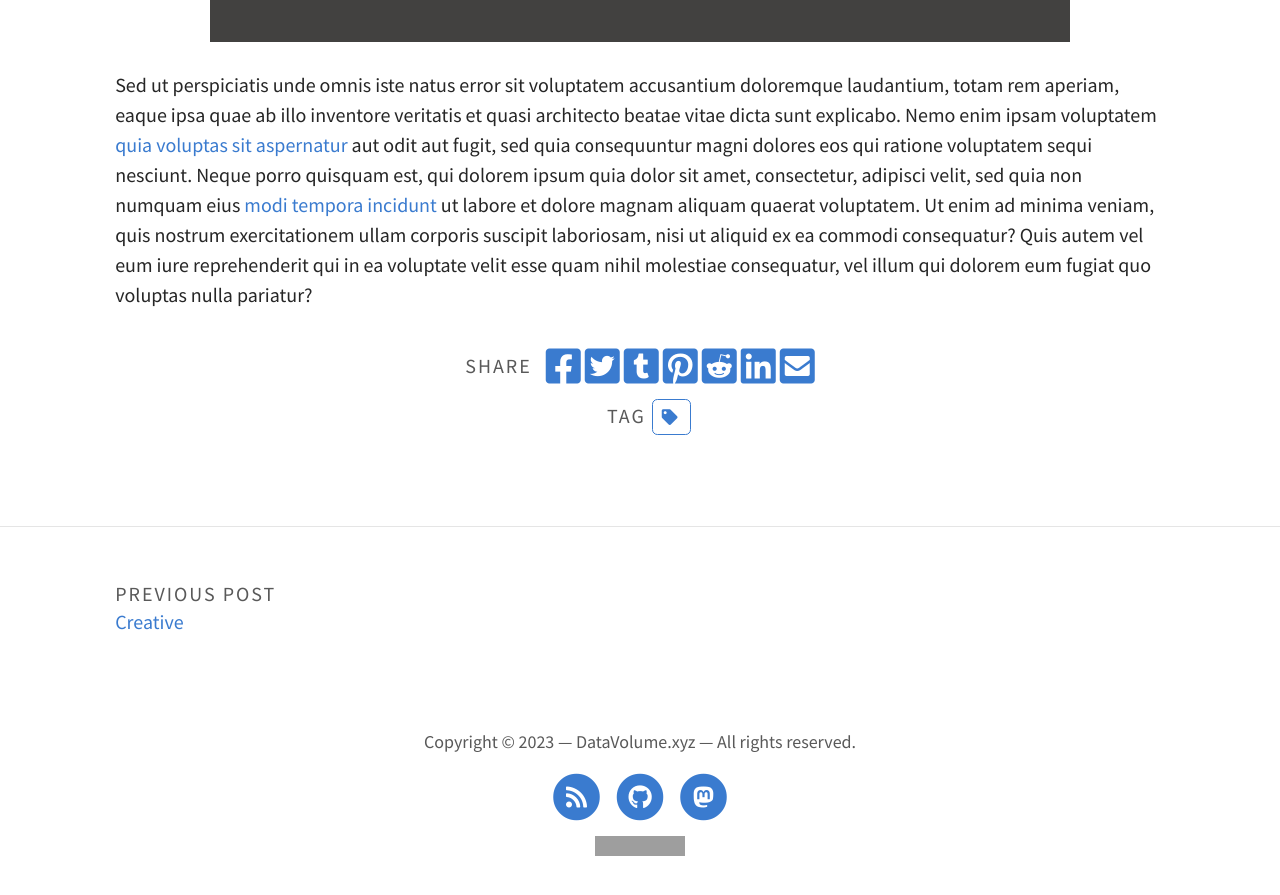
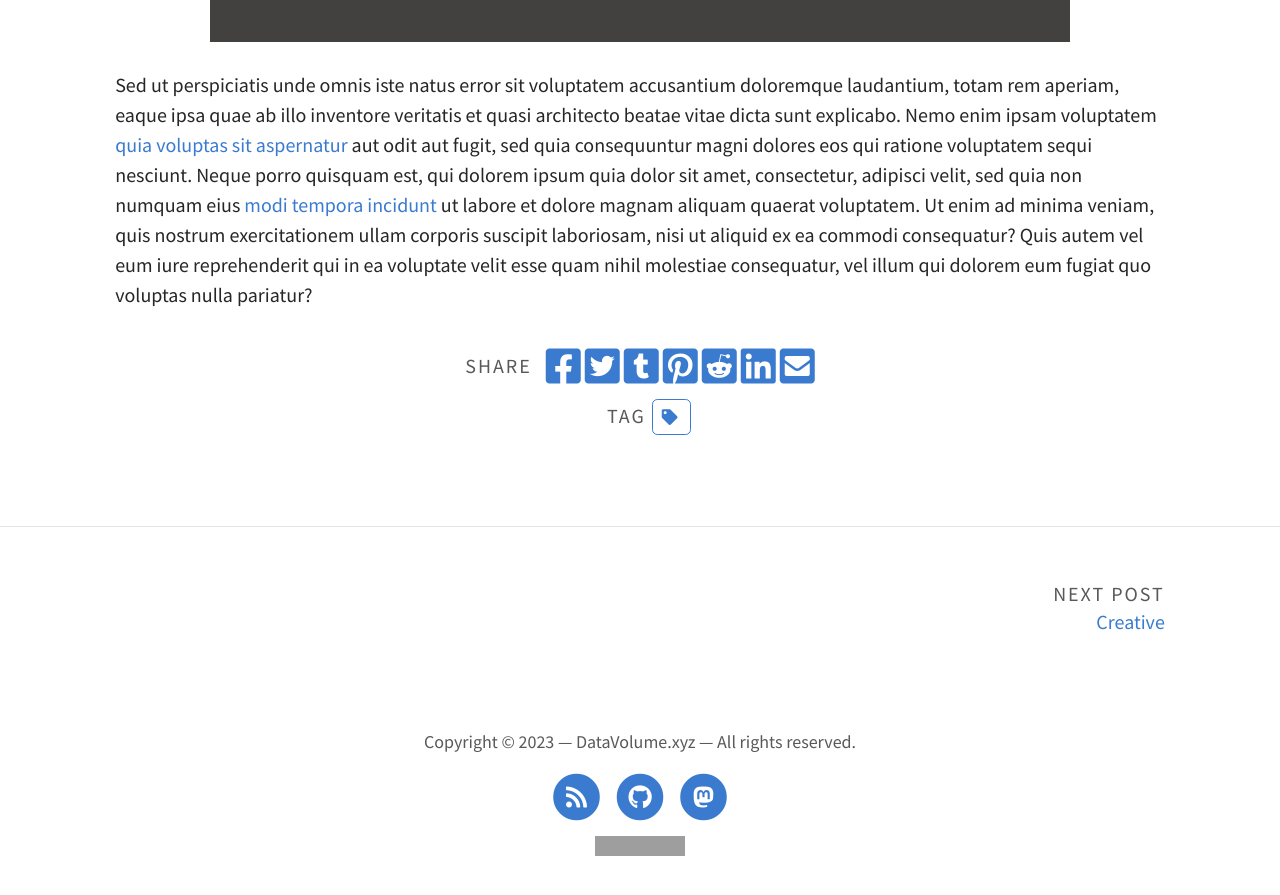
Before and after one commit to DataVolumeXYZ/DataVolumeXYZ, a Jekyll site: the page built from _portfolio/ninja.md, in a window 1280 px wide and 900 px high, scrolled down 923 px. Shown: the top 895 px of the window. Built offline with Jekyll 4.4.1, drawn with Linux system fonts in a browser that asks for light colours; some of the changed lines change nothing that is shown; grey boxes are pictures that could not be loaded.

Commit message:
reversed post nav order

```diff
--- /dev/null
+++ b/_includes/blog/post_nav_rev.liquid
@@ -0,0 +1,19 @@
+<div id="post-nav">
+  {% if page.next.url %}
+    <div id="next-post">
+      <a alt="{{ page.next.title }}" href="{{ page.next.url | relative_url | default: 'none' }}">
+        <p>{{ site.data.language.str_next_post | default: "Next post" }}</p>
+        {{ page.next.title }}
+      </a>
+    </div>
+  {% endif %}
+
+  {% if page.previous.url %}
+    <div id="previous-post">
+      <a alt="{{ page.previous.title }}" href="{{ page.previous.url | relative_url | default: 'none' }}">
+        <p>{{ site.data.language.str_previous_post | default: "Previous post" }}</p>
+        {{ page.previous.title }}
+      </a>
+    </div>
+  {% endif %}
+</div>
--- a/_layouts/post.liquid
+++ b/_layouts/post.liquid
@@ -35,7 +35,7 @@ layout: default
 
 <!-- Post navigation -->
 {% if site.post_navigation or site.theme_settings.post_navigation %}
-  {% include blog/post_nav.liquid %}
+  {% include blog/post_nav_rev.liquid %}
 {% endif %}
 
 <!--Utterances-->
```
